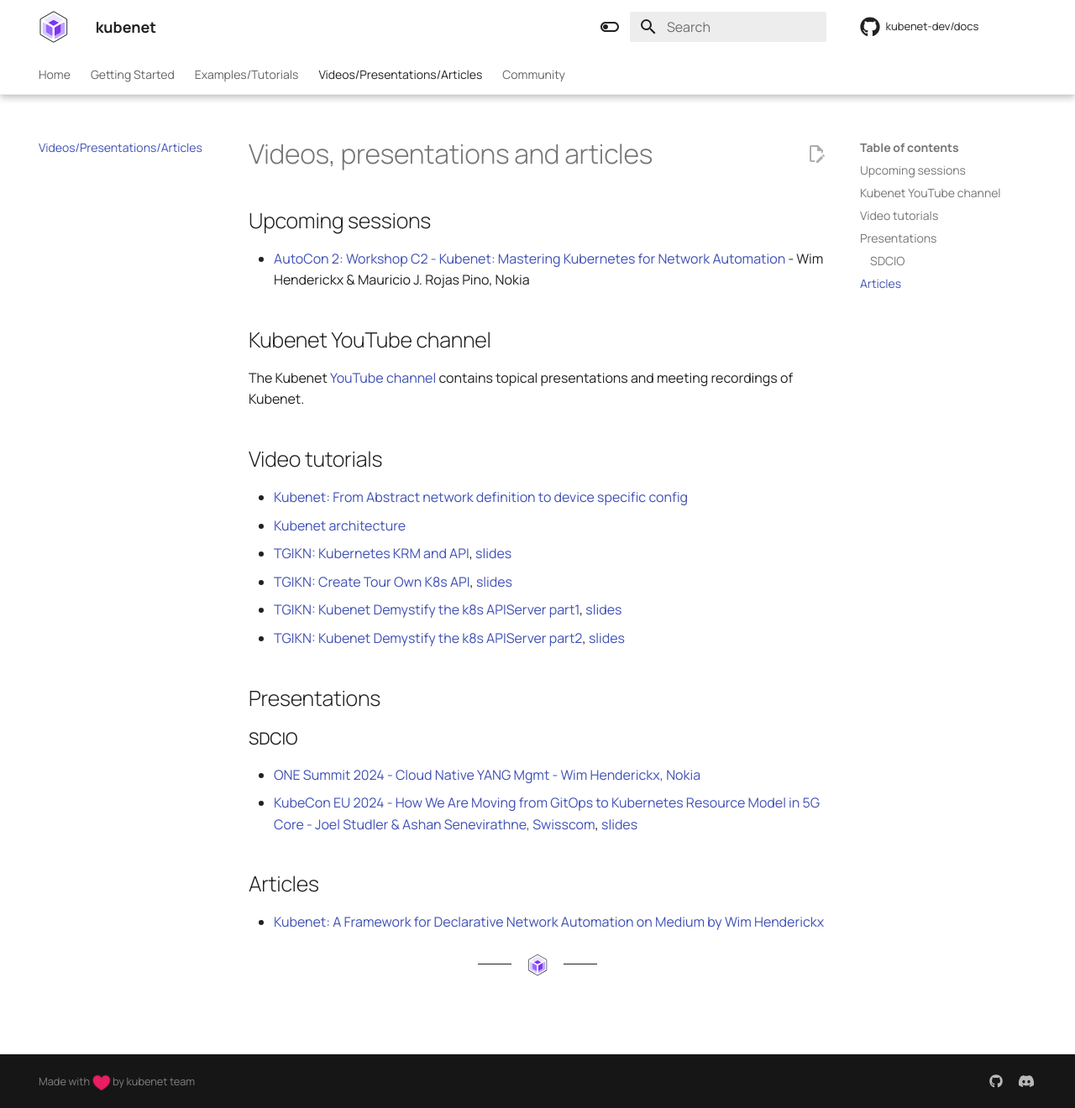
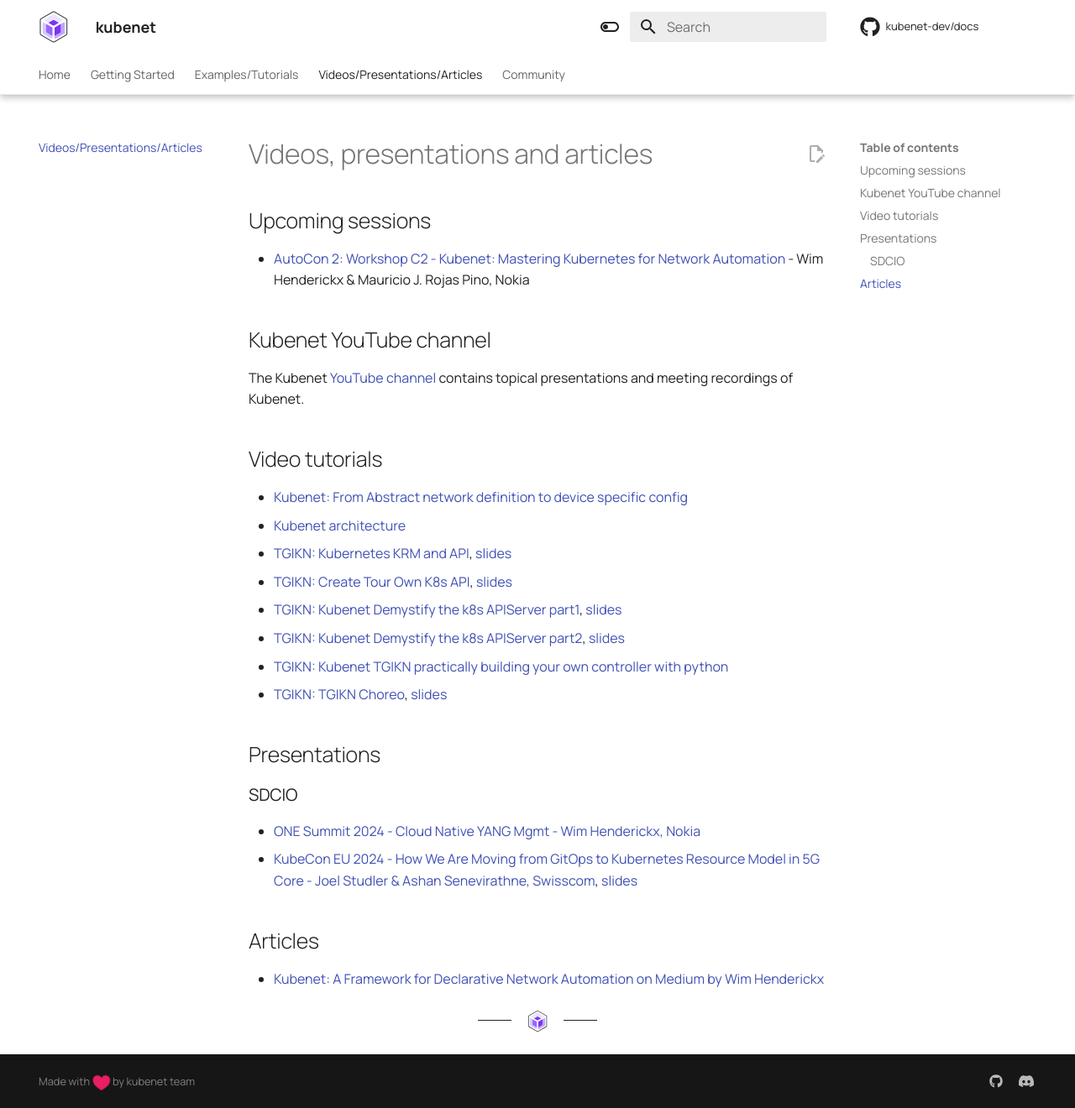
Before and after one commit to kubenet-dev/docs, an MkDocs documentation site: the page built from docs/03-videos/01_videos.md, in a window 1280 px wide and 1320 px high. Shown: the whole window at 84% size. Built offline with MkDocs 1.6.1 and Material for MkDocs 9.7.7, drawn with Linux system fonts in a browser that asks for light colours; comment, search, counter and statistics services are not loaded.

Commit message:
Adding TGIKN sessions
Signed-off-by: Gergely Csatari <gergely.csatari@nokia.com>

```diff
--- a/docs/03-videos/01_videos.md
+++ b/docs/03-videos/01_videos.md
@@ -18,6 +18,8 @@
 * [TGIKN: Create Tour Own K8s API](https://youtu.be/tXg7Rq0u-es?si=ghL_Hg8xZ3q77PUH), [slides](https://docs.google.com/presentation/d/1kqXToBXkG2R4zf8sP5dpPt0QuJm7WrWhmbME7sJgtSo/edit#slide=id.p)
 * [TGIKN: Kubenet Demystify the k8s APIServer part1](https://www.youtube.com/watch?v=M6wXbAs055U), [slides](https://docs.google.com/presentation/d/1n4kHaYS0FTcBNUeE3k5wKypUNoRw-kUrIrGsGfvQAAs/edit#slide=id.p)
 * [TGIKN: Kubenet Demystify the k8s APIServer part2](https://www.youtube.com/watch?v=D0vNfyy3g48), [slides](https://docs.google.com/presentation/d/1jvRK_LJbQfYeOScNG-LxY-JMIzF9MhlORJ9UhNUm744/edit?usp=sharing)
+* [TGIKN: Kubenet TGIKN practically building your own controller with python](https://www.youtube.com/watch?v=QTwhZ2jXmGk)
+* [TGIKN: TGIKN Choreo](https://www.youtube.com/watch?v=J8b3kNxItos), [slides](https://docs.google.com/presentation/d/1QqEGb0lIaHaXM1EeGtKpDBuEmpFtH-MayLasMkUU2iA/edit?usp=sharing)
 
 ## Presentations
 
```
